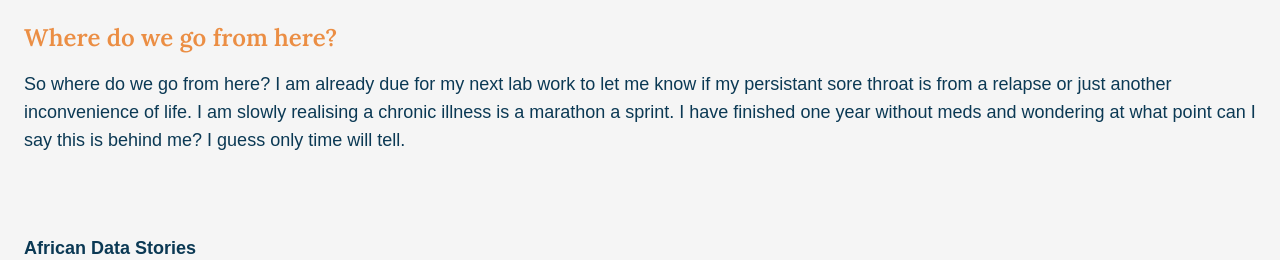
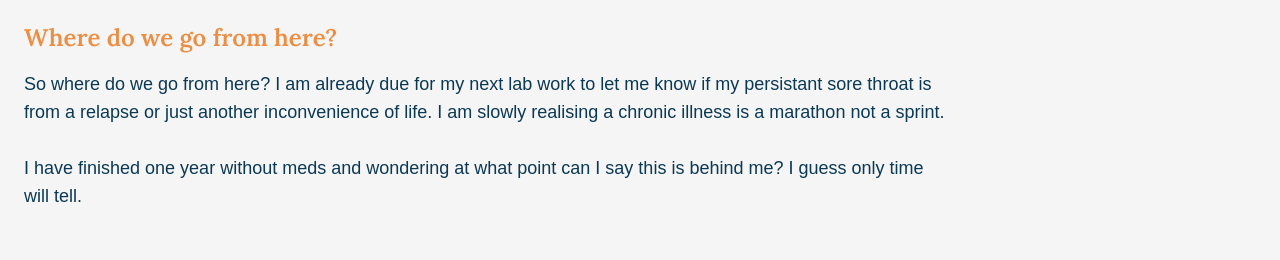
Before and after one commit to Kiptim54/tsh-data-story, a React (Vite) app: page / in a window 1280 px wide. Shown: the part 7131-7391 px from the top of the page. Built offline with nearby package versions, Linux system fonts and the light colour scheme; a web font is replaced by a local one.

Commit message:
updated text

```diff
--- a/src/components/Footer.tsx
+++ b/src/components/Footer.tsx
@@ -8,6 +8,7 @@ export default function Footer() {
           <a
             href='https://www.brendakiptim.me/'
             className='text-secondary-500 '
+            target='_blank'
           >
             Brenda Kiptim
           </a>
@@ -17,6 +18,7 @@ export default function Footer() {
           <a
             href='https://www.brendakiptim.me/'
             className='text-secondary-500 '
+            target='_blank'
           >
             Brenda Kiptim
           </a>
--- a/src/components/Summary.tsx
+++ b/src/components/Summary.tsx
@@ -4,13 +4,13 @@ export default function Summary() {
       <h2 className='text-2xl font-lora font-semibold mb-4 text-secondary-400'>
         Where do we go from here?
       </h2>
-      <p className='text-lg'>
+      <p className='text-lg md:w-3/4'>
         So where do we go from here? I am already due for my next lab work to
         let me know if my persistant sore throat is from a relapse or just
         another inconvenience of life. I am slowly realising a chronic illness
-        is a marathon a sprint. I have finished one year without meds and
-        wondering at what point can I say this is behind me? I guess only time
-        will tell.
+        is a marathon not a sprint. <br /> <br /> I have finished one year
+        without meds and wondering at what point can I say this is behind me? I
+        guess only time will tell.
       </p>
     </div>
   );
```
